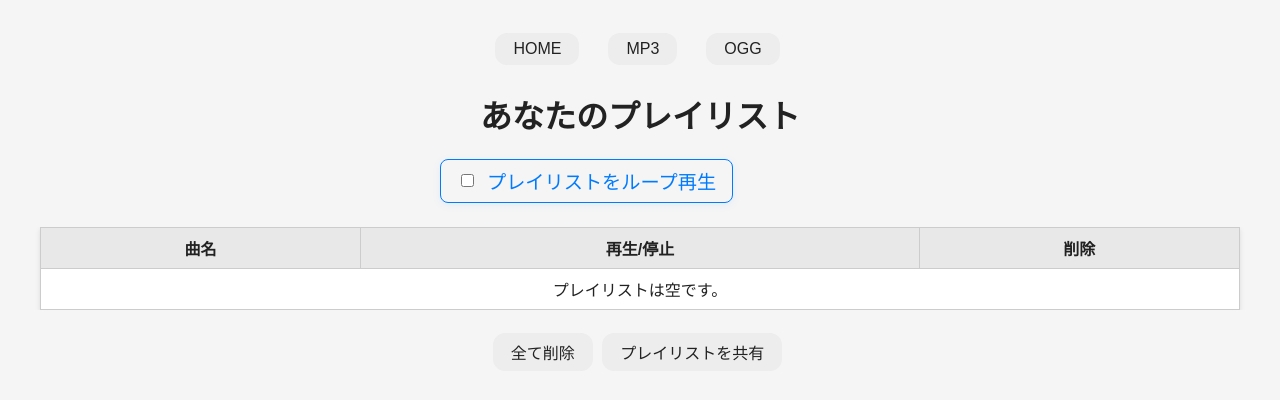
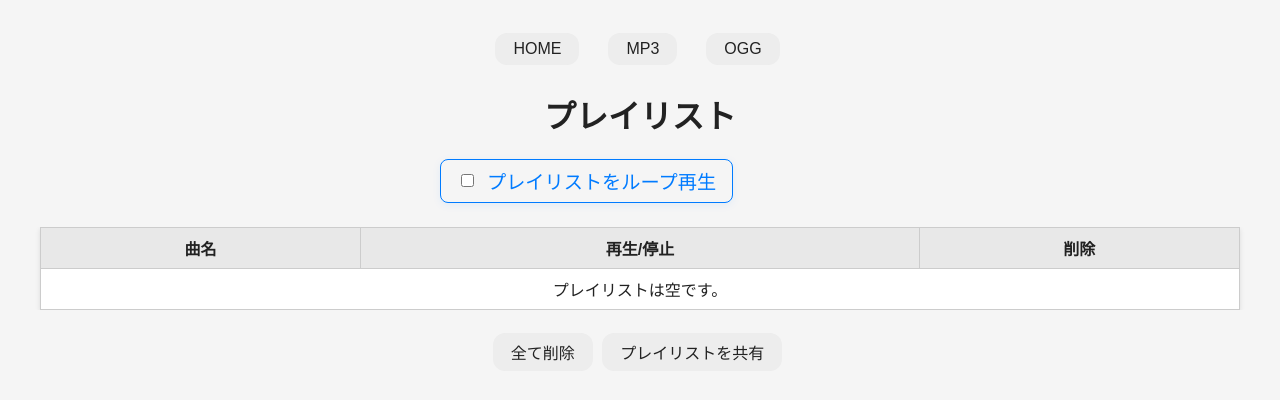
Before and after one commit to Sugar2550/sbcjp-music-downloader, a plain HTML site: page playlist.html in a window 1280 px wide. Drawn offline with Linux system fonts and the light colour scheme.

Commit message:
Update playlist.html

```diff
--- a/playlist.html
+++ b/playlist.html
@@ -31,7 +31,7 @@ h1 { text-align: center; }
   <button class="simple-btn" onclick="location.href='mp3.html'">MP3</button>
   <button class="simple-btn" onclick="location.href='ogg.html'">OGG</button>
 </div>
-<h1>あなたのプレイリスト</h1>
+<h1>プレイリスト</h1>
 <div class="loop-area">
   <label class="loop-label">
     <input type="checkbox" id="loopToggle"> プレイリストをループ再生
```
